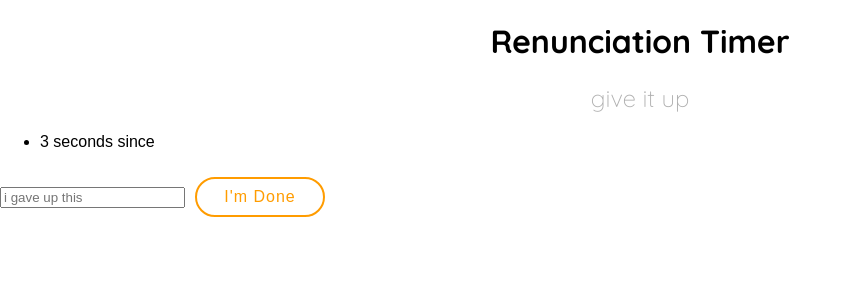
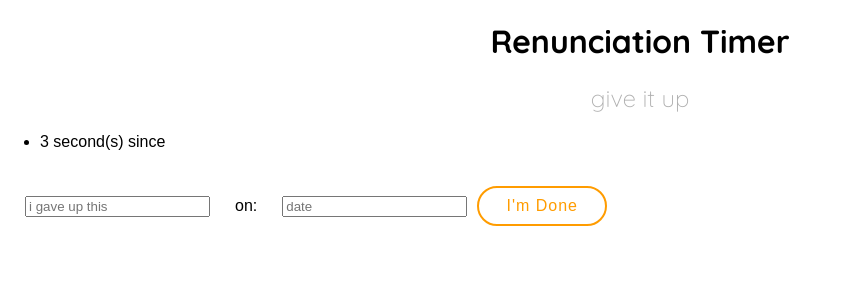
Before and after one commit to tarwater/let-it-go, a React (Create React App) app: page / in a window 1280 px wide. Both pictures are taken after a click on the button "I'm Done". Shown: the top 300 px of the page, without its empty margins (0-852 px from the left). Built offline with nearby package versions, Linux system fonts and the light colour scheme.

Commit message:
css changes

```diff
--- a/src/App.css
+++ b/src/App.css
@@ -55,3 +55,11 @@ button {
     opacity: 30%;
   }
 }
+
+.controls {
+  margin: 25px;
+}
+
+.controls span {
+  margin: 0px 25px;
+}
--- a/src/App.js
+++ b/src/App.js
@@ -57,9 +57,13 @@ class App extends Component {
                     {cards}
                 </ul>
 
-                <input type="text" placeholder="i gave up this" value={this.state.name}
-                       onChange={this.handleOnNameChange}/>
-                <button id="add" onClick={this.newItem}>I'm Done</button>
+                <div className="controls">
+                    <input type="text" placeholder="i gave up this" value={this.state.name}
+                           onChange={this.handleOnNameChange}/>
+                    <span>on:</span>
+                    <input placeholder="date"/>
+                    <button id="add" onClick={this.newItem}>I'm Done</button>
+                </div>
             </div>
         );
     }
--- a/src/components/Card/Card.js
+++ b/src/components/Card/Card.js
@@ -16,23 +16,23 @@ class Card extends Component {
 
         if(seconds >= 3600 * 24){
             let days = Math.floor(seconds / 3600 * 24);
-            str += days + " days, ";
+            str += days + " day(s), ";
             seconds = seconds % (3660 * 24);
         }
 
         if(seconds >= 3600){
             let hours = Math.floor(seconds / 3600);
-            str += hours + " hours, ";
+            str += hours + " hour(s), ";
             seconds = seconds % 3660;
         }
 
         if(seconds >= 60){
             let minutes = Math.floor(seconds / 60);
-            str += minutes + " minutes, ";
+            str += minutes + " minute(s), ";
             seconds = seconds % 60;
         }
 
-        str += seconds + " seconds";
+        str += seconds + " second(s)";
 
         return str;
     }
```
